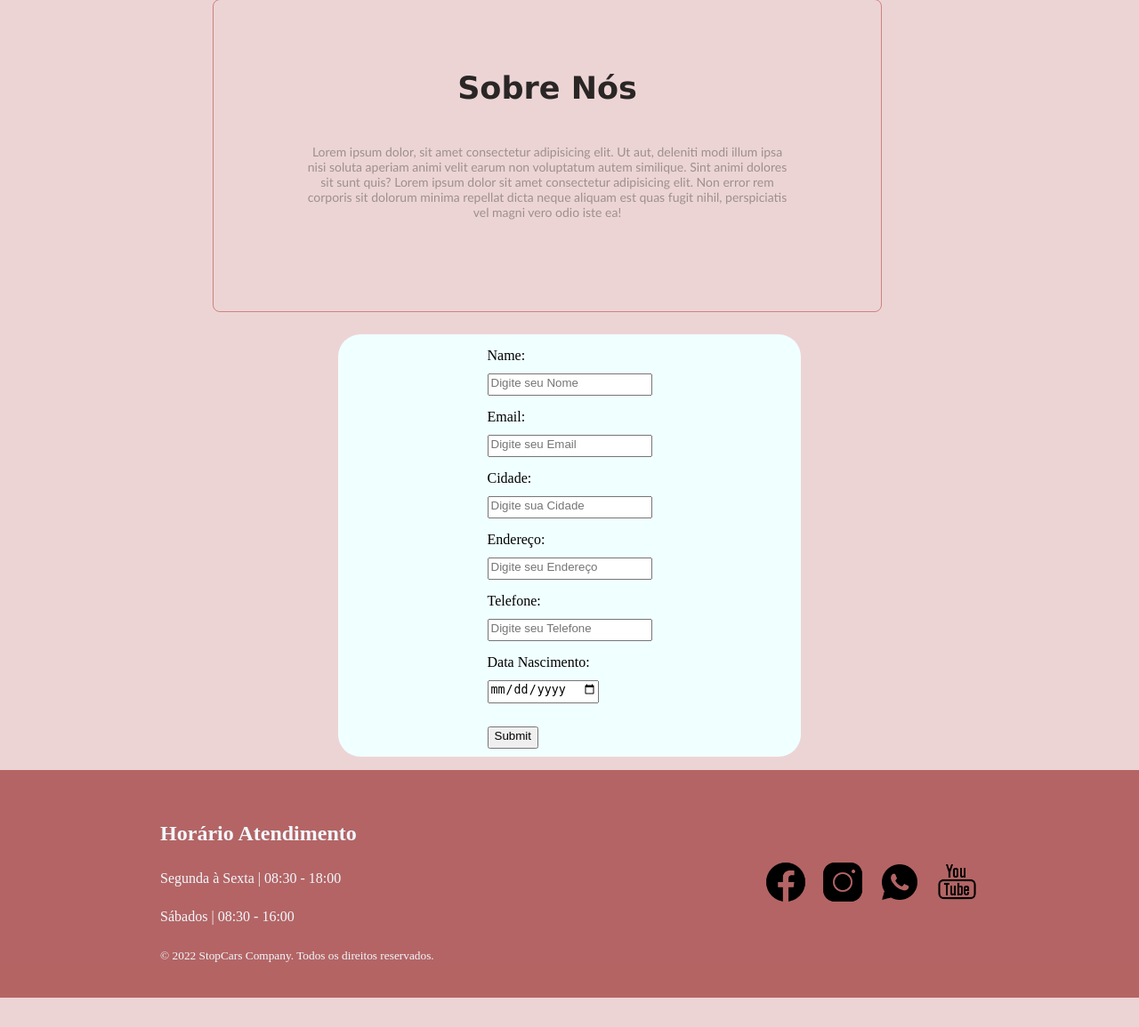
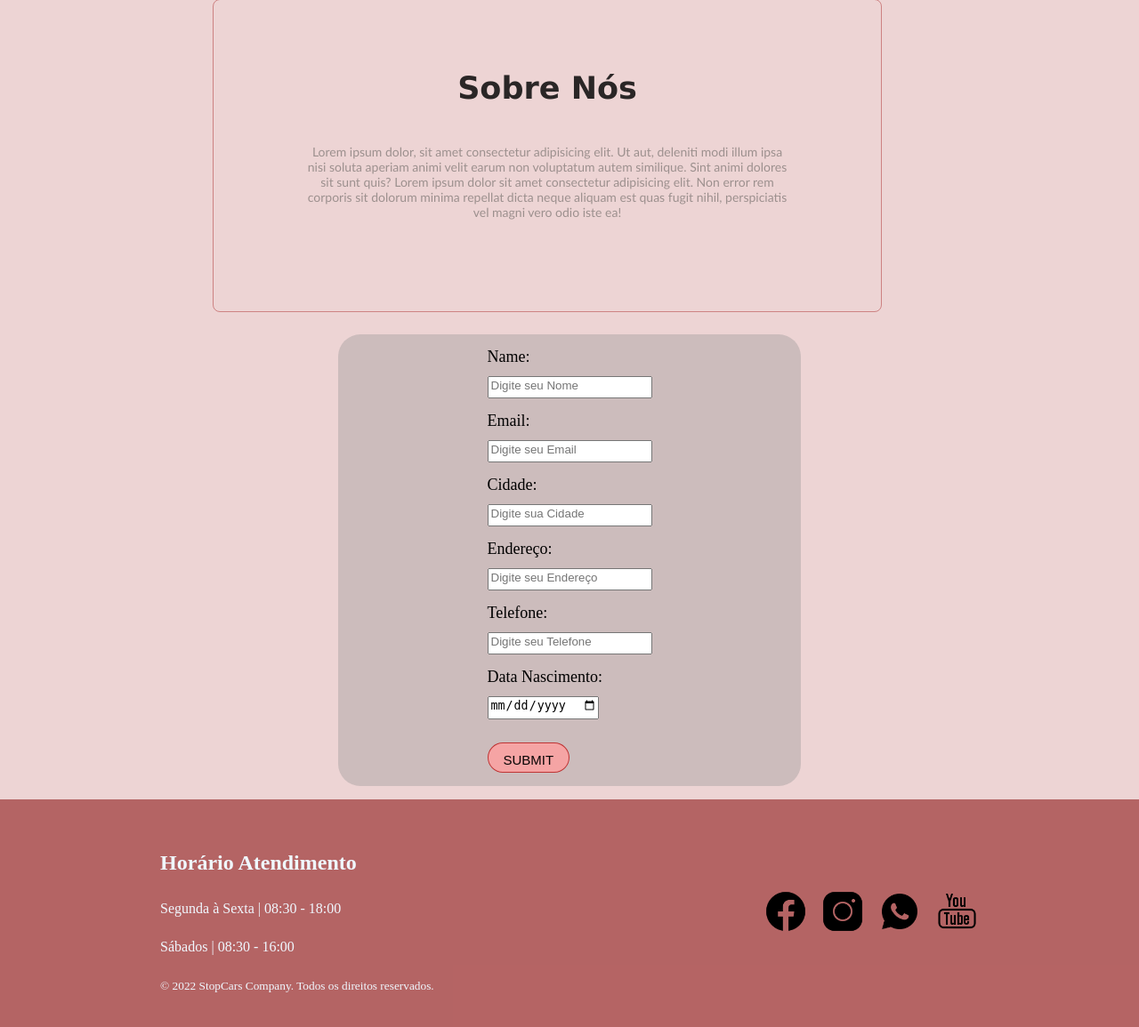
Before and after one commit to Diego1Michel/Flask-Form, a Flask app: page / in a window 1280 px wide. Shown: the part 1202-2357 px from the top of the page at 89% size. Before the commit the page ends 2324 px from the top, so only its background shows below. Run offline with Flask 2, Linux system fonts and the light colour scheme; data that the repository does not hold is empty.

Commit message:
modified:   __pycache__/db.cpython-310.pyc 	modified:   db.py 	modified:   flask-form/Lib/site-packages/flask/__pycache__/debughelpers.cpython-310.pyc 	modified:   flask-form/Lib/site-packages/werkzeug/__pycache__/_reloader.cpython-310.pyc 	modified:   flask-form/Lib/site-packages/werkzeug/debug/__pycache__/__init__.cpython-310.pyc 	modified:   flask-form/Lib/site-packages/werkzeug/debug/__pycache__/console.cpython-310.pyc 	modified:   flask-form/Lib/site-packages/werkzeug/debug/__pycache__/repr.cpython-310.pyc 	modified:   flask-form/Lib/site-packages/werkzeug/debug/__pycache__/tbtools.cpython-310.pyc 	modified:   static/style.css

```diff
--- a/db.py
+++ b/db.py
@@ -1,6 +1,6 @@
 import pymysql
 #conexão com o mySql
-connection=pymysql.connect(host="localhost", user = "root", passwd="00000000", database="FLASK", port=3306)
+connection=pymysql.connect(host="localhost", user = "root", passwd="00000000", database="testes", port=3306)
 cursor = connection.cursor()
 
 # função add dados ao banco
--- a/static/style.css
+++ b/static/style.css
@@ -135,21 +135,43 @@ footer{
     align-items: center;
     width: 100%;
     flex-direction: column;
-    background-color: azure;
+    background-color: rgba(22, 53, 53, 0.151);
     width: 520px;
-    height: 460px;
+
     padding-top: 15px;
     margin-bottom: 15px;
     border-radius: 25px;
 }
 
+.form label{
+    font-size: 18px;
+}
+
 .form input{
     padding-bottom: 5px;
     margin:11px 0 15px 0;
-
 }
 
+.enviar{
+    text-decoration: none;
+    color: rgb(8, 4, 4);
+    font-size: 15px;
+    font-weight: 400;
+    margin-left: 60px;
+    text-transform: uppercase;
+    background-color: rgb(245, 164, 164);
+    border: 1px solid rgba(177, 21, 21, 0.788);
+    border-radius: 30px;
+    padding: 10px 17px;
+}
 
+.enviar:hover{
+    background-color: rgba(64, 21, 21, 0.795);
+    transform: scale(0.9);
+    transition: all 0.5s;
+    box-shadow: 1px 3px rgba(212, 185, 185, 0.603);
+    color: rgb(226, 204, 204);
+}
 
 
 #footer{
```
